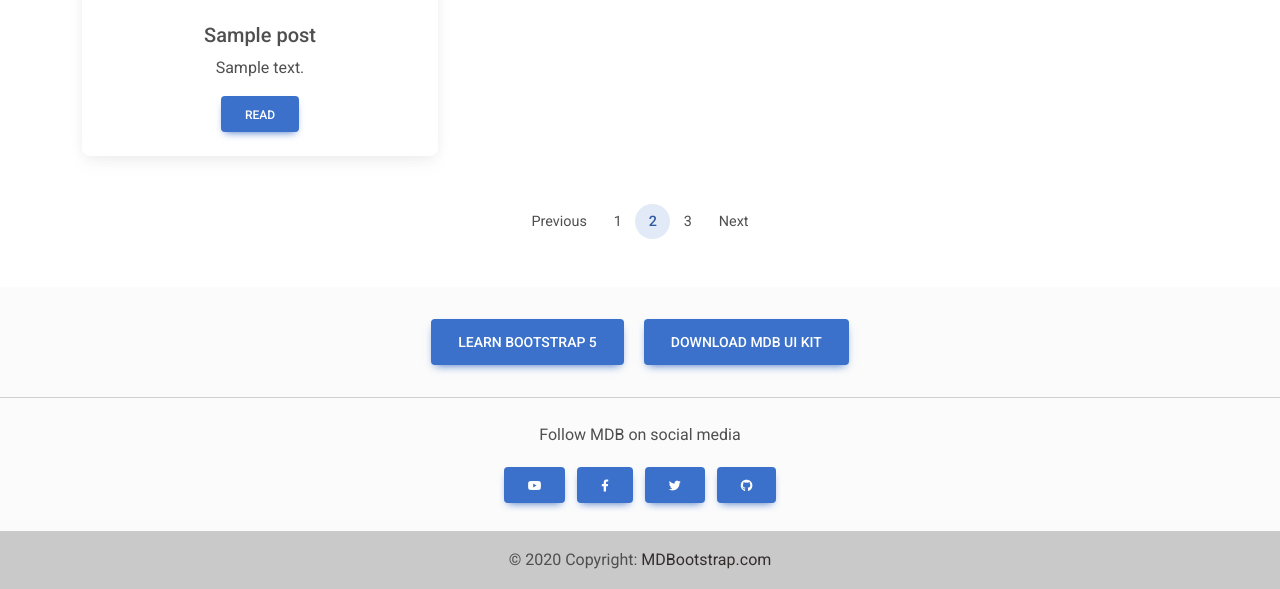
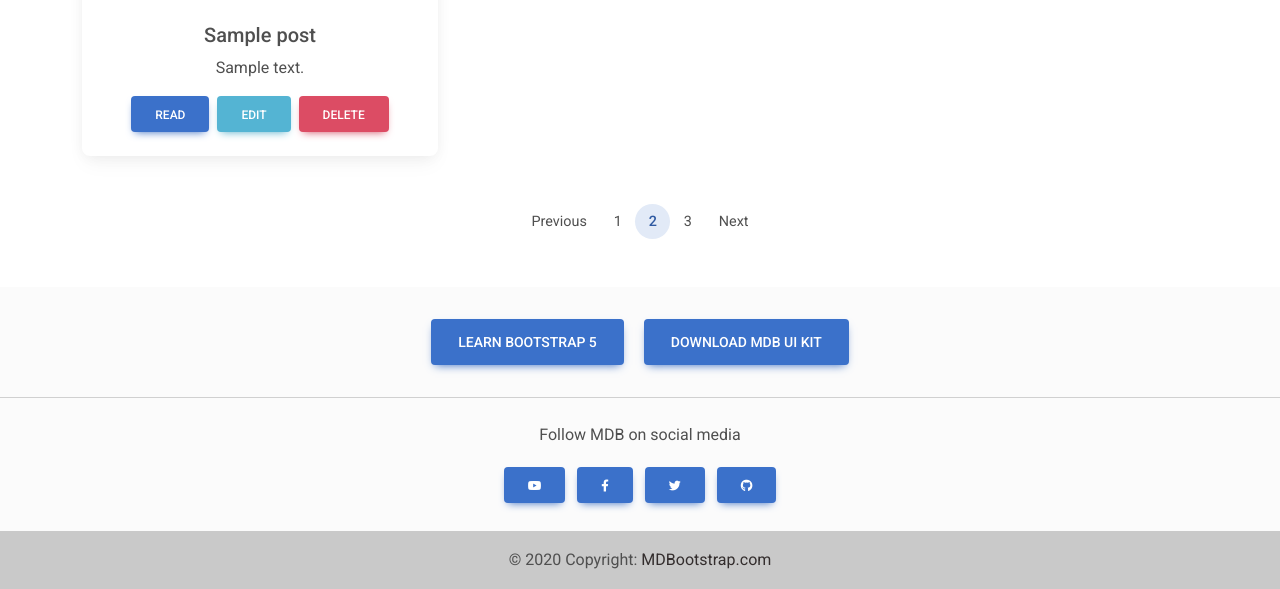
Before and after one commit to Reza-bahmanii/blog-system, a Laravel app: page /posts in a window 1280 px wide. Shown: the part 695-1284 px from the top of the page. Run offline with Laravel 12, Linux system fonts and the light colour scheme; tables that the repository leaves empty hold one stand-in row (values such as "Sample post").

Commit message:
edit and delete for posts

```diff
--- a/resources/views/posts/home.blade.php
+++ b/resources/views/posts/home.blade.php
@@ -27,7 +27,17 @@
                             <p class="card-text">
                                 {{ $post->content }}
                             </p>
-                            <a href="{{ route('posts.single', $post->id) }}" class="btn btn-primary" data-mdb-ripple-init>Read</a>
+                            <div class="d-flex gap-2 justify-content-center">
+                                <a href="{{ route('posts.single', $post->id) }}" class="btn btn-primary" data-mdb-ripple-init>Read</a>
+                                <a href="{{ route('posts.edit' , $post->id)}}" class="btn btn-info" data-mdb-ripple-init>Edit</a>
+
+                                <form action="{{ route('posts.delete' , $post->id) }}" method="Post">
+                                    @csrf
+                                    @method('delete')
+                                    <button class="btn btn-danger" type="submit">Delete</button>
+                                </form>
+                            </div>
+
                         </div>
                     </div>
                 </div>
--- a/resources/views/posts/single.blade.php
+++ b/resources/views/posts/single.blade.php
@@ -19,6 +19,7 @@
                     <p class="card-text">
                         {{ $post->content }}
                     </p>
+
                 </div>
             </div>
         </div>
--- a/routes/web.php
+++ b/routes/web.php
@@ -36,3 +36,27 @@ Route::get('/posts/{postId}', function($postId){
     $post = Post::findOrFail($postId);
     return view('posts.single', compact('post'));
 })->name('posts.single');
+
+Route::get('/posts/{postId}/edit' , function($postId){
+    $post = Post::findorfail($postId);
+    return view('posts.edit' , compact('post'));
+})->name('posts.edit');
+
+Route::put('posts/{postId}', function(Request $request, $postId){
+    $validateDate = $request->validate([
+        'title' => ['required', 'min:5', 'max:255'],
+        // 'category' => ..........
+        'content' => ['required' , 'min:5', 'max:255'],
+    ]);
+    $post = Post::findOrFail($postId);
+    $post = Post::where('id', $postId)->update($validateDate);
+    return redirect(route('posts.single', $postId));
+
+})->name('posts.update');
+
+Route::delete('posts/{postId}', function($postId){
+    $post = Post::findOrFail($postId);
+    $post = Post::where('id' , $postId)->delete();
+
+    return redirect(route('posts.home'));
+})->name('posts.delete');
```
Also changed, not shown: resources/views/posts/edit.blade.php (added, +36 -0 lines). Lines whose indentation alone changed are shown as unchanged.
